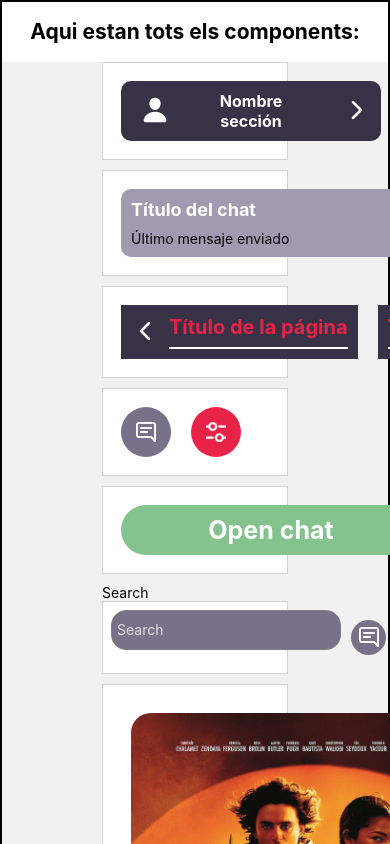
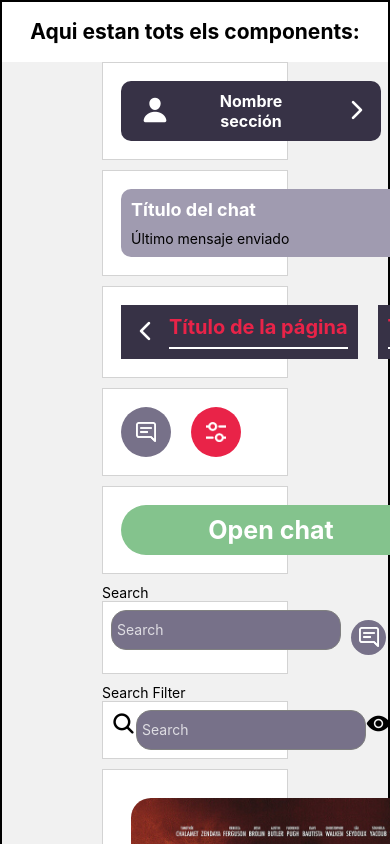
Before and after one commit to victoriamorera14/movie-talk, a React Native app: screen / in a window 390 px wide. Built offline with nearby package versions, Linux system fonts and the light colour scheme.

Commit message:
searchfilter

```diff
--- a/App.js
+++ b/App.js
@@ -14,6 +14,7 @@ import MovieHorizontalList from "./components/MovieHorizontalList";
 import UserCard from "./components/UserCard";
 import Mensaje from "./components/Mensaje";
 import MenuFooter from "./components/MenuFooter";
+import SearchFilter from "./components/SearchFilter";
 
 function ShowComponent({ name, children }) {
   return (
@@ -102,6 +103,13 @@ export default function App() {
             <SearchBox />
           </ShowComponent>
 
+          <ShowComponent name="Search Filter">
+            <SearchFilter
+              showIconLeft={true}
+              showIconRight={true}
+            />
+          </ShowComponent>
+
 
           <ShowComponent>
             <CarouselComponent
@@ -166,9 +174,6 @@ export default function App() {
   );
 }
 
-const onSubmit = () => {
-  console.log("me cago en la puta");
-};
 
 const styles = StyleSheet.create({
   allComponents: {
--- a/components/SearchBar.js
+++ b/components/SearchBar.js
@@ -3,14 +3,14 @@ import { Keyboard, StyleSheet, TextInput, View } from "react-native";
 import CustomButton from "./CustomButton";
 //import useThemeColors from "../hooks/useThemeColors";
 
-export default function SearchBox({ searchMovies }) {
+export default function SearchBox({ sendText }) {
   const [searchString, setSearchString] = useState("");
   //const themeColors = useThemeColors();
   //const styles = getThemedStylesheet(themeColors);
 
   const handleSearch = () => {
     console.log(colors);
-    searchMovies(searchString);
+    sendText(searchString);
     Keyboard.dismiss();
   };
 
--- a/components/SearchFilter.js
+++ b/components/SearchFilter.js
@@ -1,9 +1,9 @@
 import { useState } from "react";
-import { Button, Keyboard, StyleSheet, TextInput, View } from "react-native";
-import CustomButton from "./CustomButton";
+import { Keyboard, StyleSheet, TextInput, View } from "react-native";
+import Ionicons from "@expo/vector-icons/Ionicons";
 //import useThemeColors from "../hooks/useThemeColors";
 
-export default function SearchBox({ searchMovies, showIconLeft, showIconRight, onSubmit }) {
+export default function SearchFilter({ searchMovies, showIconLeft, showIconRight}) {
   const [searchString, setSearchString] = useState("");
   //const themeColors = useThemeColors();
   //const styles = getThemedStylesheet(themeColors);
@@ -17,21 +17,15 @@ export default function SearchBox({ searchMovies, showIconLeft, showIconRight, o
 
   return (
     <View style={styles.searchWrapper}>
-      <TextInput
+        {showIconLeft && <Ionicons name="search" size={25}></Ionicons>}
+        <TextInput
         style={styles.searchInput}
         placeholder="Search"
         placeholderTextColor={"#FFFFFFC2"}
         onChangeText={(text) => setSearchString(text)}
       />
-      <CustomButton
-        onPress={handleSearch}
-        imageSource={require("../assets/chatIcon.png")}
-        width={35}
-        height={35}
-        defaultColor={"#777189"}
-        pressedColor={"#373246"}
-        borderRadius={50}
-      />
+       {showIconRight && <Ionicons name="eye" size={25}></Ionicons>}
+
     </View>
 
   );
```
